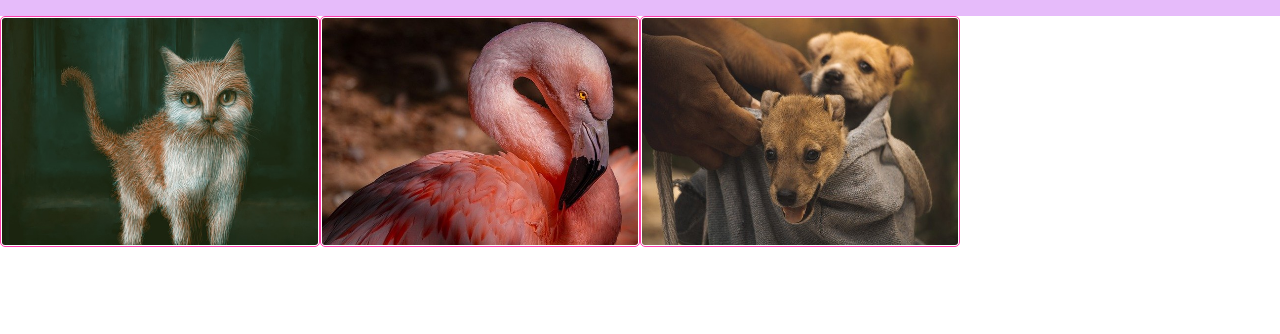
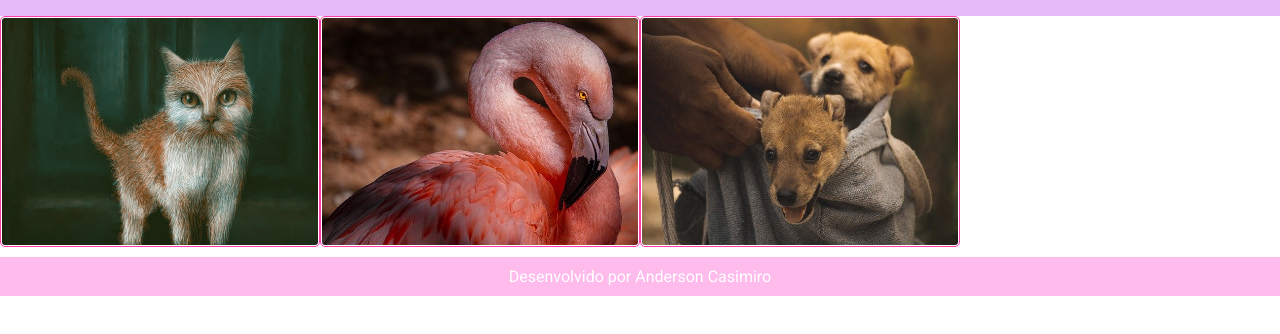
Before and after one commit to cassgkn/jQuery-galeria-fotos, a plain HTML site: page index.html in a window 1280 px wide. Shown: the part 76-410 px from the top of the page. Drawn offline with nearby package versions, Linux system fonts and the light colour scheme.

Commit message:
adicionado footer

```diff
--- a/index.html
+++ b/index.html
@@ -43,6 +43,9 @@
             </div>
         </li>
     </ul>
+        <footer>
+            <p>Desenvolvido por Anderson Casimiro</p>
+        </footer>
     <script src="https://code.jquery.com/jquery-3.7.0.min.js"></script>
     <script src="./main.js"></script>
 </body>
--- a/main.css
+++ b/main.css
@@ -123,6 +123,15 @@ ul li:hover .overlay-imagem-link {
     opacity: 1;
 }
 
+footer {
+    color: #fff;
+    text-align: center;
+    background-color: #FFBBEC;
+    margin-top: 10px;
+    padding: 10px;
+    width: 100%;
+}
+
 @media screen and (max-width: 430px) {
     header {
         font-size: 12px;
```
